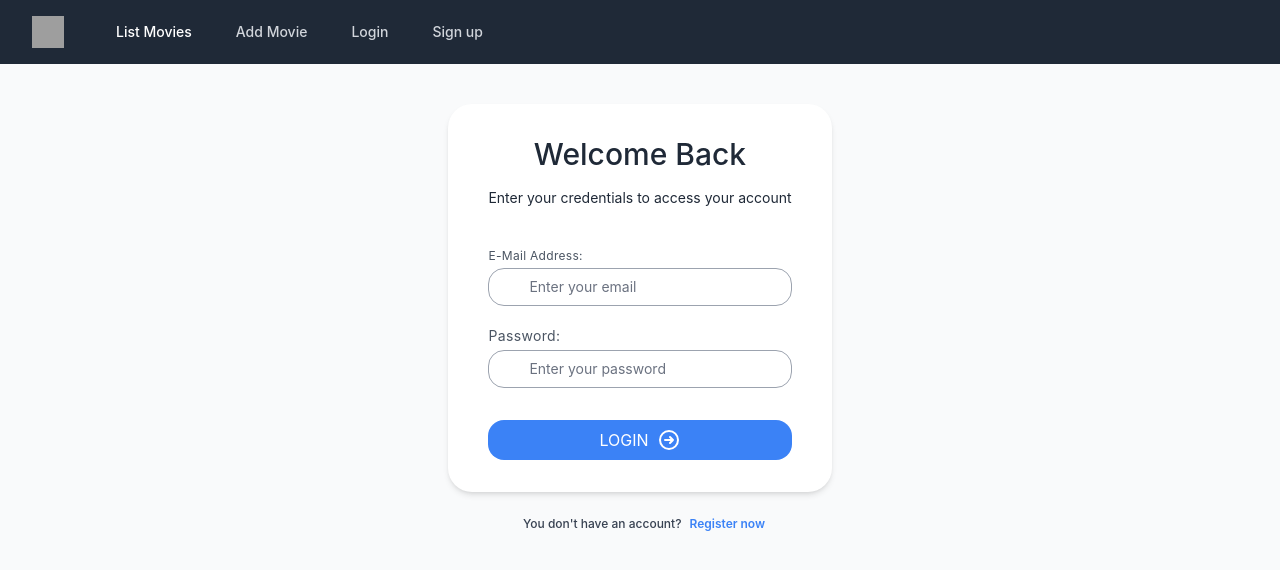
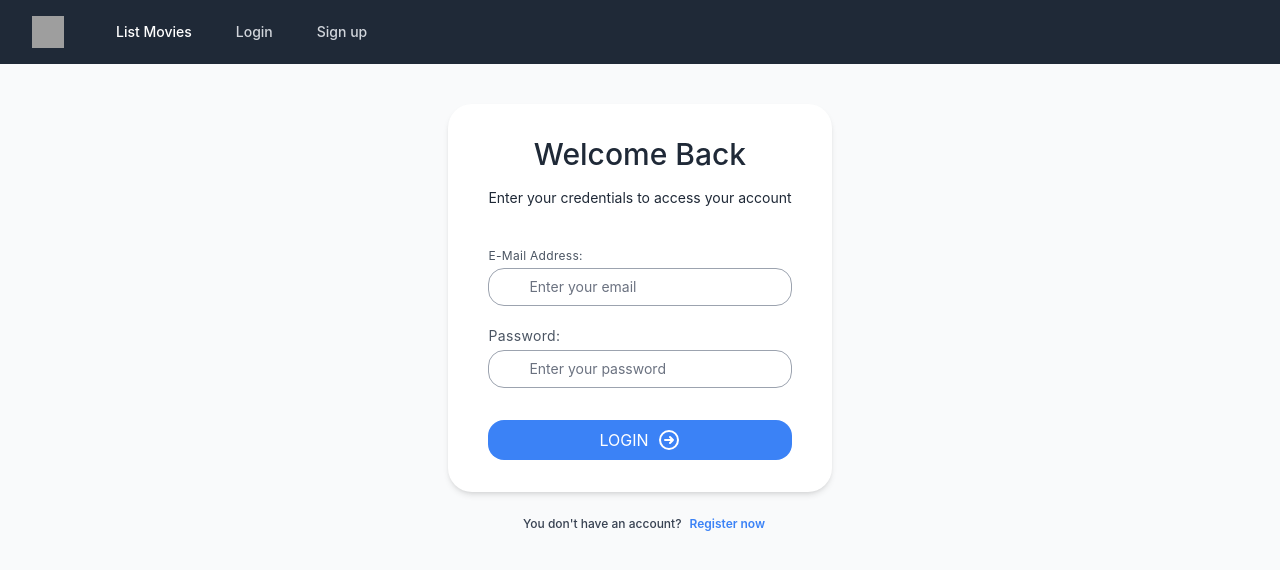
Before and after one commit to sanukhandev/difx-test, a React (Create React App) app in the folder frontend-react/: page /login in a window 1280 px wide. Shown: the top 570 px of the page. Built offline with nearby package versions, Linux system fonts and the light colour scheme; grey boxes are pictures that could not be loaded.

Commit message:
Logged In user Validation and restrictions

```diff
--- a/frontend-react/src/components/header.js
+++ b/frontend-react/src/components/header.js
@@ -25,9 +25,14 @@ const Header = () => {
                                     <Link to='/'>
                                         <p className=" hover:bg-gray-700 text-white px-3 py-2 rounded-md text-sm font-medium">List Movies </p>
                                     </Link>
-                                    <Link to='/addMovie' >
-                                        <p className="text-gray-300 hover:bg-gray-700 hover:text-white px-3 py-2 rounded-md text-sm font-medium">Add Movie</p>
-                                    </Link>
+
+                                    {
+                                        state.isAuthenticated && (
+                                            <Link to='/addMovie' >
+                                                <p className="text-gray-300 hover:bg-gray-700 hover:text-white px-3 py-2 rounded-md text-sm font-medium">Add Movie</p>
+                                            </Link>
+                                        )
+                                    }
                                     {
                                         state.isAuthenticated && (
                                             <Link to='/user' >
```
